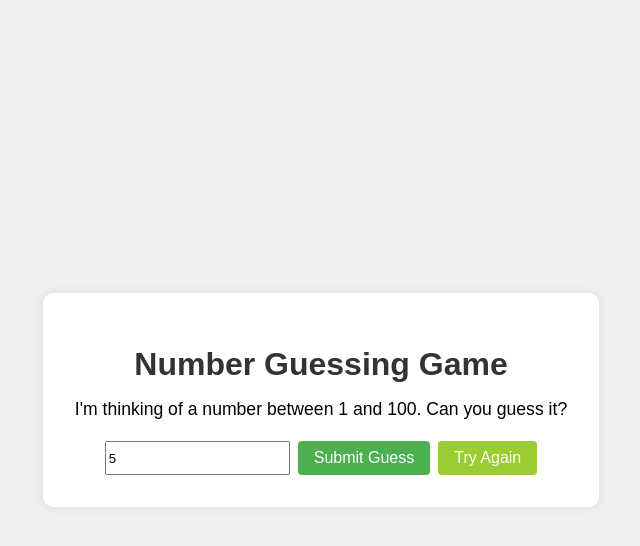
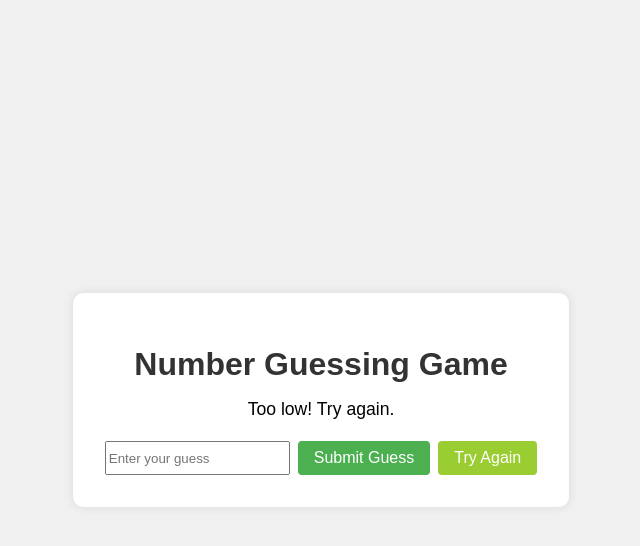
Before and after one commit to gonzalez-persevere/number-guessing-game, a website: page index.html in a window 1280 px wide. Both pictures are taken after typing "5" into the empty fields and a click on the button "Submit Guess". Shown: the whole page, without its empty margins (319-959 px from the left). Drawn offline with Linux system fonts and the light colour scheme.

Commit message:
fixed an error on the reset function

```diff
--- a/index.html
+++ b/index.html
@@ -14,9 +14,9 @@
             <input type="number" name="guess" id="guess" placeholder="Enter your guess" required>
             <button type="submit">Submit Guess</button>
 
-            <button type="button" class="bg-yellowgreen" onclick="resetGame()">Try Again</button>
+            <button type="button" class="bg-yellowgreen" id="resetButton" onclick="resetGame()">Try Again</button>
         </form>
     </div>
-    <script type="module" src="script.js"></script>
+    <script type="module" src="./script.js"></script>
 </body>
 </html>
--- a/script.js
+++ b/script.js
@@ -29,7 +29,7 @@ function handleGuess(e) {
     e.preventDefault();
 
     // Get the user's guess from the input field
-    const guessInput = document.getElementById('guessInput');
+    const guessInput = document.getElementById('guess');
     const guess = guessInput.value.trim();
 
     // Check if the input is empty
@@ -67,7 +67,8 @@ function handleGuess(e) {
 // Function to reset the game
 function resetGame() {
     // Clear the input field and start a new game
-    document.getElementById('guessInput').value = '';
+    document.getElementById('guess').value = '';
+    displayMessage(''); // Clear any messages
     startGame();
 }
 
@@ -80,5 +81,8 @@ if (typeof window !== 'undefined') {
     };
 }
 
+// Attach functions to the window object
+window.resetGame = resetGame;  // Makes resetGame available globally
+
 // Export functions for testing
 export { startGame, checkGuess, displayMessage, handleGuess, resetGame };
```
